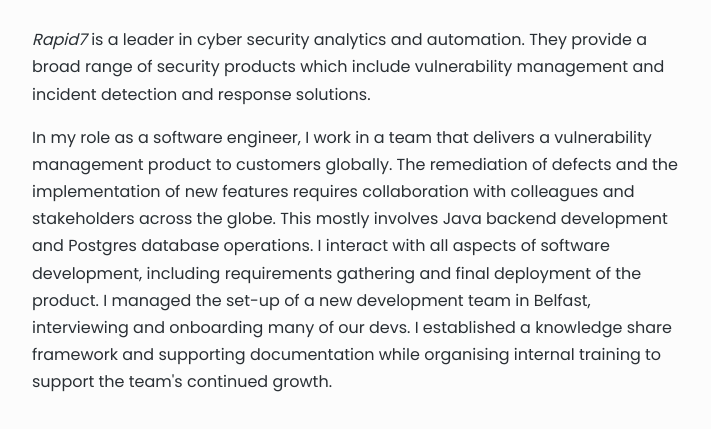
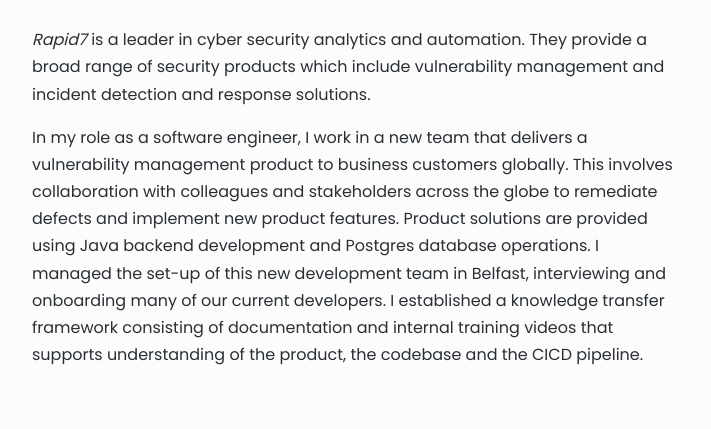
Before and after one commit to ciaranmckenna/ciaranmckenna.com, a Gatsby site: page /resume in a window 1280 px wide. Shown: the part 494-923 px from the top of the page, without its empty margins (284-995 px from the left). Built offline with nearby package versions, Linux system fonts and the light colour scheme; Gatsby itself is replaced by a stand-in of ours.

```diff
--- a/src/pages/resume.js
+++ b/src/pages/resume.js
@@ -44,7 +44,7 @@
         <div className="column">
           <span className="entry-list__meta">
             <time dateTime="2015-10-16">March 2020</time> &ndash;
-            <time dateTime="2015-12-18">Present (Full-time employment)</time>
+            <time dateTime="2015-12-18"> Present (Full-time employment)</time>
           </span>
         </div>
         <div className="column column-75">
@@ -57,17 +57,15 @@
             management and incident detection and response solutions.
           </p>
           <p>
-          In my role as a software engineer, I work in a team that delivers a vulnerability
-          management product to customers globally. The remediation of defects and the implementation
-          of new features requires collaboration with colleagues and stakeholders across the globe.
-          This mostly involves Java backend development and Postgres database operations.
-          I interact with all aspects of software development, including requirements gathering
-          and final deployment of the product.
-          I managed the set-up of a new development team in Belfast, interviewing and onboarding many of
-          our devs.
-          I established a knowledge share framework and supporting documentation while organising
-          internal training to support the team's continued growth.
-
+          In my role as a software engineer, I work in a new team that delivers a vulnerability
+          management product to business customers globally. This involves collaboration with
+          colleagues and stakeholders across the globe to remediate defects and implement new
+          product features. Product solutions are provided using Java backend development and
+          Postgres database operations.
+          I managed the set-up of this new development team in Belfast, interviewing and
+          onboarding many of our current developers. I established a knowledge transfer framework
+          consisting of documentation and internal training videos that supports understanding
+          of the product, the codebase and the CICD pipeline.
           </p>
         </div>
       </section>
```
